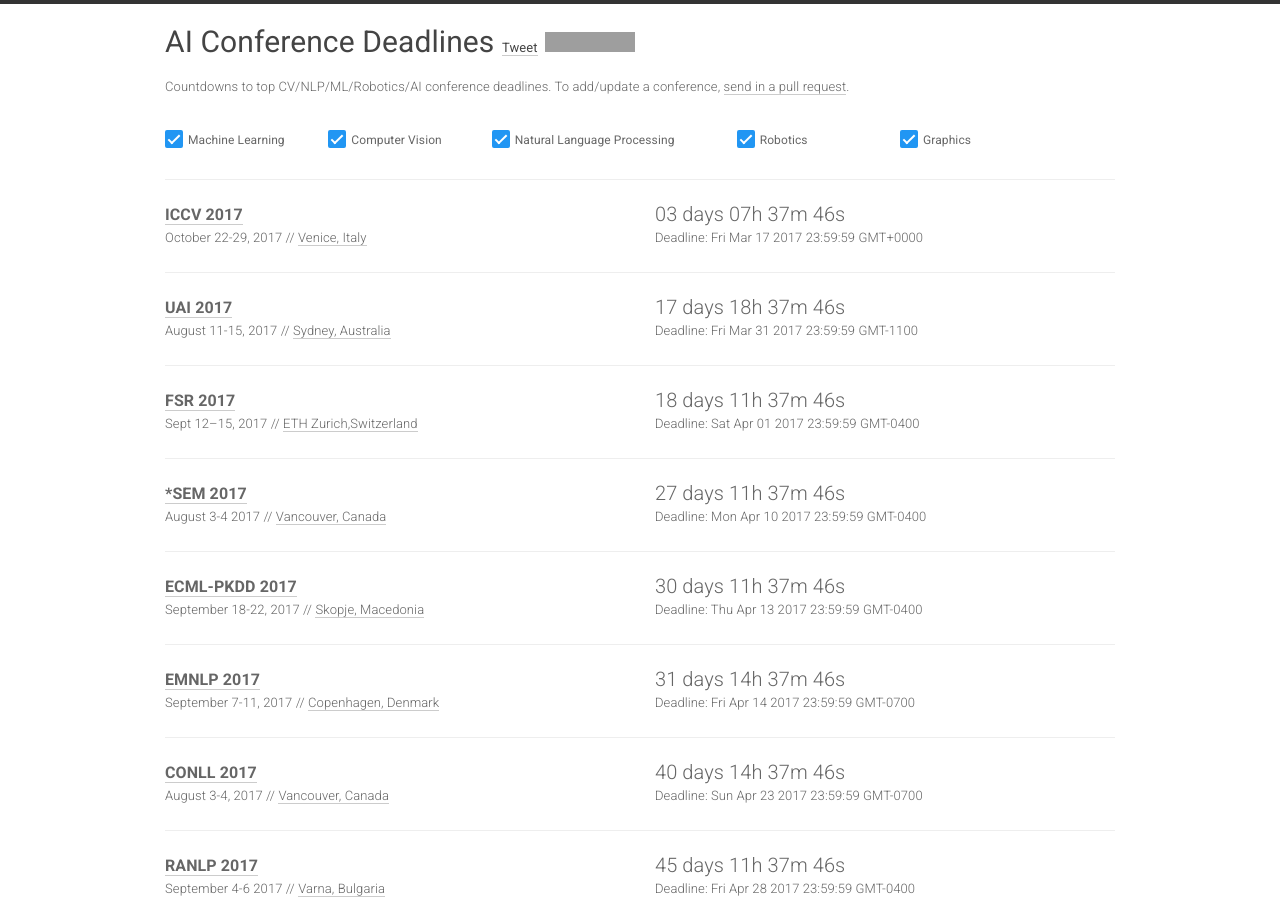
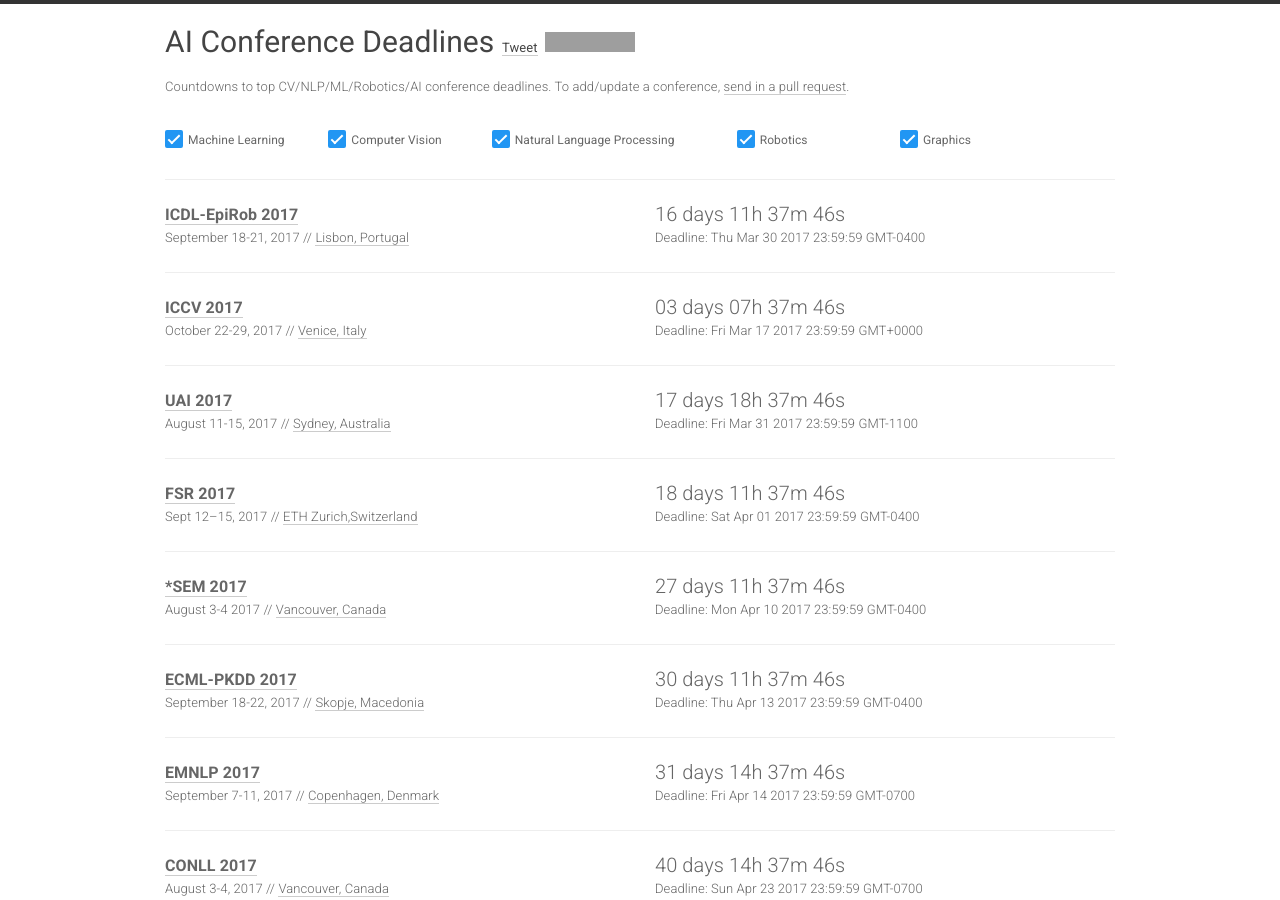
Before and after one commit to paperswithcode/ai-deadlines, a Jekyll site: the page built from index.html, in a window 1280 px wide and 900 px high. Built offline with Jekyll 4.4.1, drawn with Linux system fonts in a browser that asks for light colours; nearby versions of some CDN libraries; comment, search, counter and statistics services are not loaded; grey boxes are pictures that could not be loaded.

Commit message:
Update ICDL-EpiRob 2017 and rebase

```diff
--- a/_data/conferences.yml
+++ b/_data/conferences.yml
@@ -1,4 +1,13 @@
 ---
+
+- name: ICDL-EpiRob
+  year: 2017
+  id: icdlepirob17
+  link: http://www.icdl-epirob.org/
+  deadline: "2017-03-30 23:59:59"
+  date: September 18-21, 2017
+  place: Lisbon, Portugal
+  sub: RO
 
 - name: ICCV
   year: 2017
```
